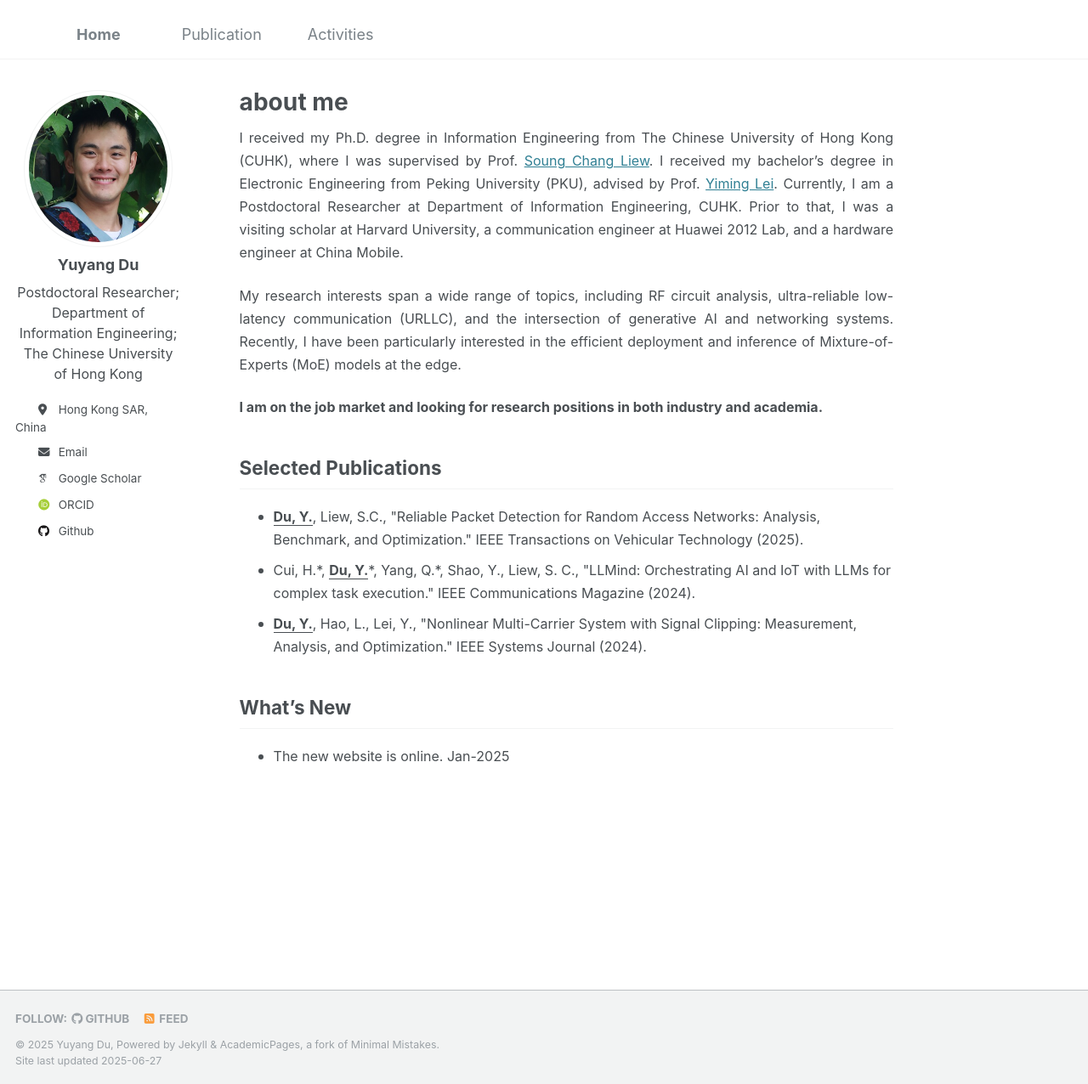
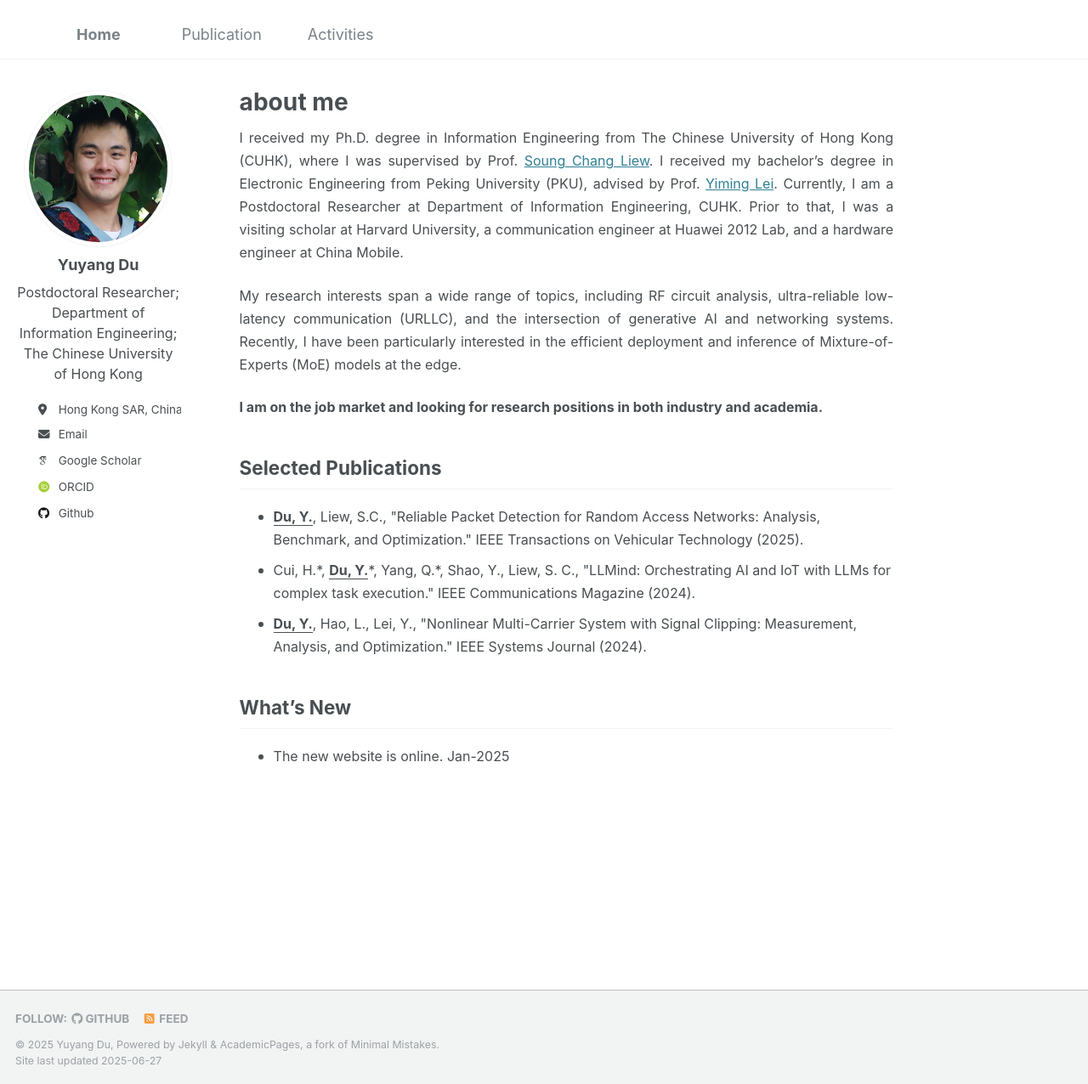
Before and after one commit to yuyangdu01/yuyangdu01.github.io, a Jekyll site: the page built from _pages/about.md, in a window 1280 px wide and 1276 px high. Shown: the whole window at 85% size. Built offline with Jekyll 4.4.1, drawn with Linux system fonts in a browser that asks for light colours; some web fonts are replaced.

```diff
--- a/_config.yml
+++ b/_config.yml
@@ -25,7 +25,7 @@ author:
   name             : "Yuyang Du"
   pronouns         : # example: "he/his"
   bio              : "<font size=3>Postdoctoral Researcher;<br>Department of Information Engineering;<br>The Chinese University of Hong Kong</font></center>" #<center>
-  location         : "Hong Kong SAR,<br>China"
+  location         : "Hong Kong SAR, China"
   employer         : #CUHK
   uri              : #https://www.cuhk.edu.hk/english/index.html
   email            : "duyuyang01@gmail.com"
```
